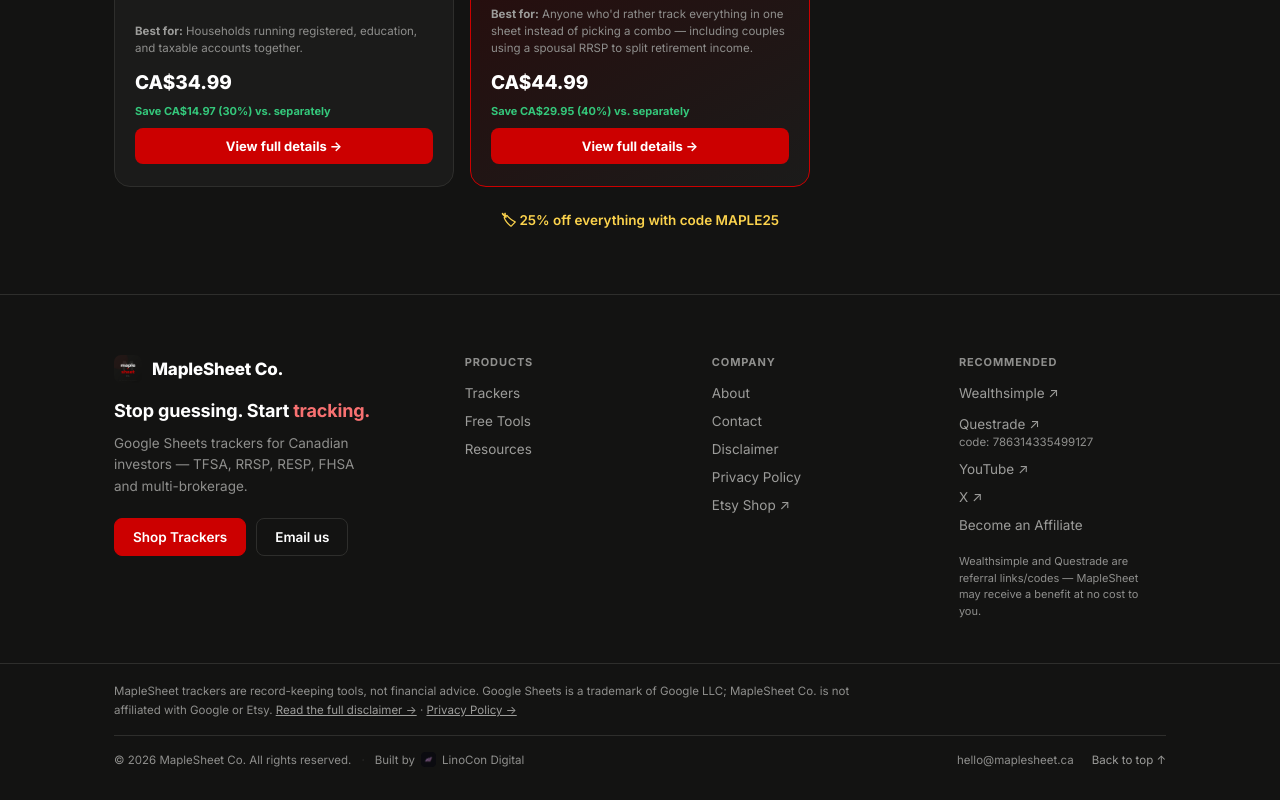
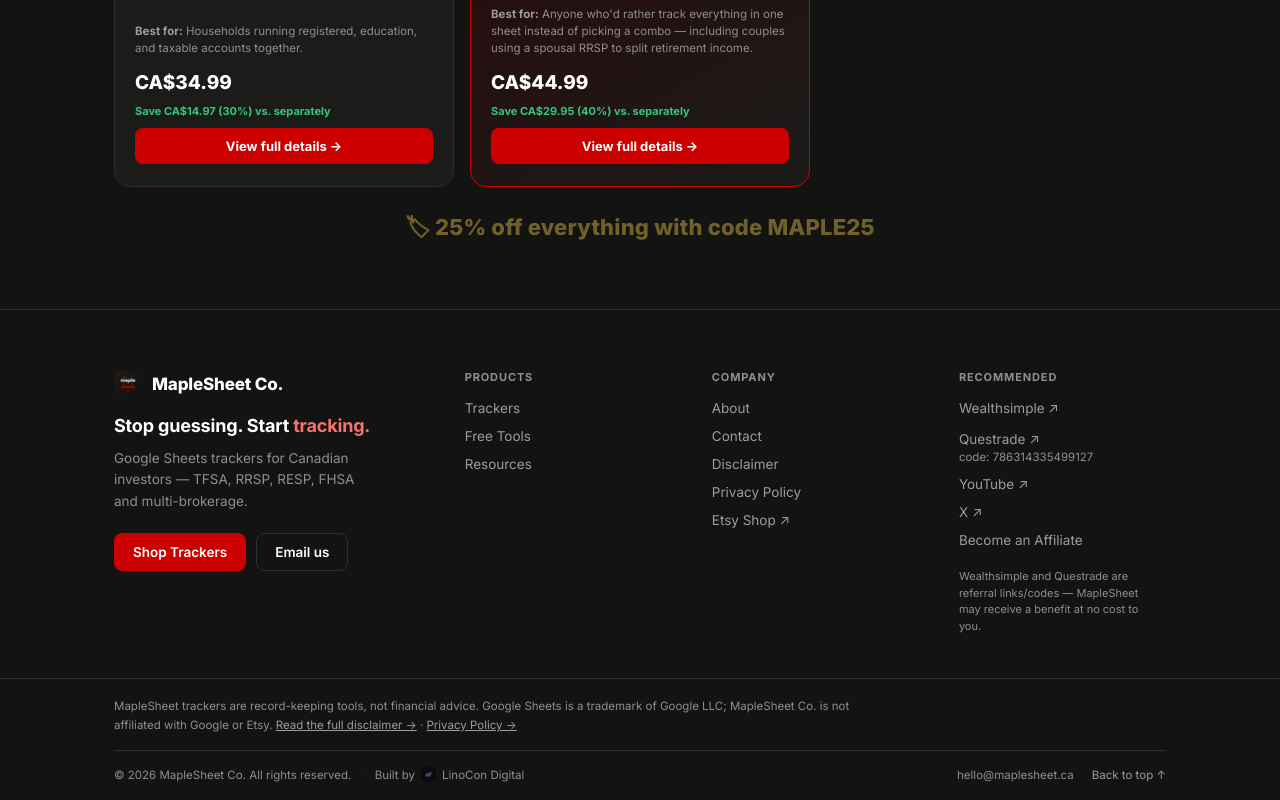
Before and after one commit to maplesheetco/maplesheet-website, a React (Vite) app: page /trackers in a window 1280 px wide. Shown: the part 1847-2647 px from the top of the page. Built offline with nearby package versions, Linux system fonts and the light colour scheme.

Commit message:
Refactor promo section in Trackers.jsx
Removed promo text paragraph and added PromoBanner component.

```diff
--- a/src/pages/Trackers.jsx
+++ b/src/pages/Trackers.jsx
@@ -1,7 +1,7 @@
 import React, { useState } from "react";
 import { Link } from "react-router-dom";
-import { B, CONFIG, PRODUCTS, ACCOUNT_GUIDES, RETURN_POLICY, getBundleSavings } from "../data.js";
-import { PageHead, RedWord, usePageMeta, useJsonLd, Reveal } from "../ui.jsx";
+import { B, PRODUCTS, ACCOUNT_GUIDES, RETURN_POLICY, getBundleSavings } from "../data.js";
+import { PageHead, RedWord, usePageMeta, useJsonLd, Reveal, PromoBanner } from "../ui.jsx";
 import { trackBuyClicked } from "../analytics.js";
 
 const SITE_URL = "https://www.maplesheet.ca";
@@ -182,9 +182,7 @@ export default function Trackers() {
             );
           })}
         </div>
-        <p style={{ textAlign: "center", color: B.yellow, fontSize: 13.5, fontWeight: 600, marginTop: 24 }}>
-          🏷 {CONFIG.promoText}
-        </p>
+        <PromoBanner style={{ marginTop: 24 }} />
       </div>
     </div>
   );
```
